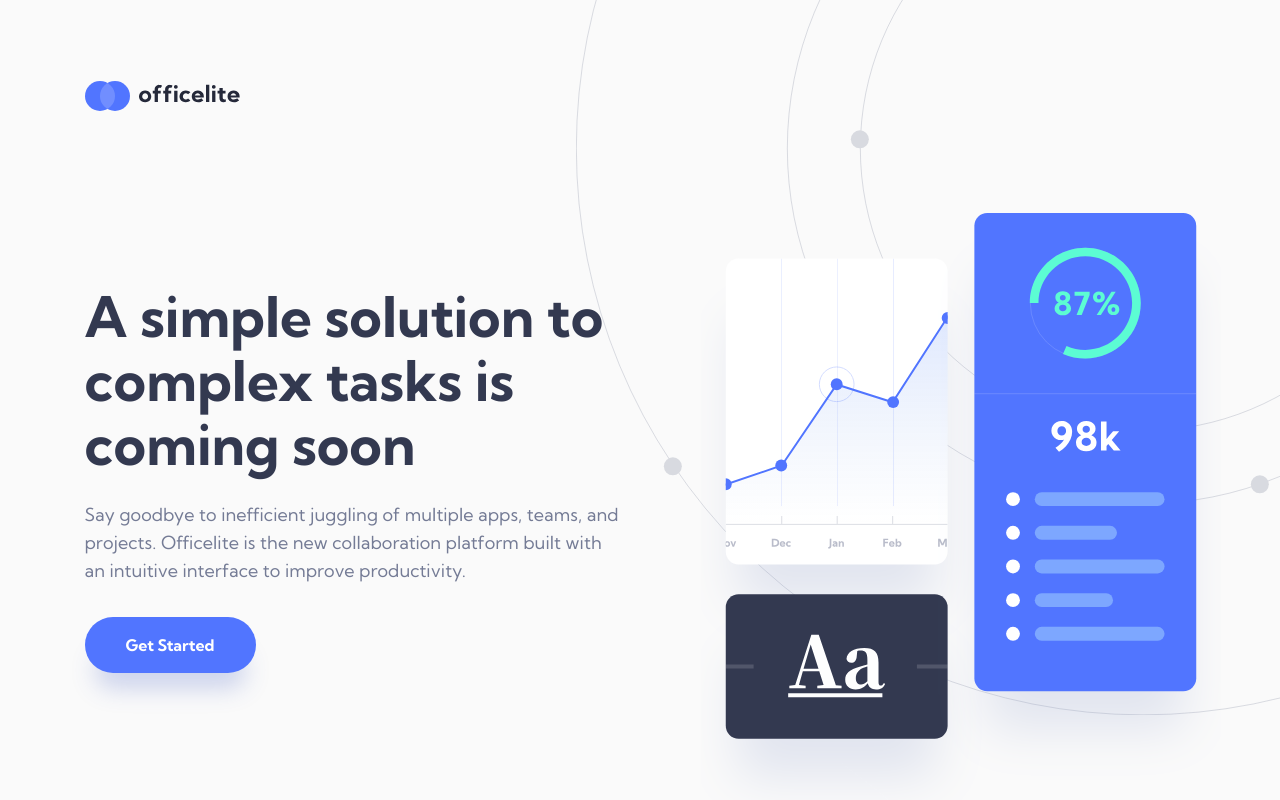
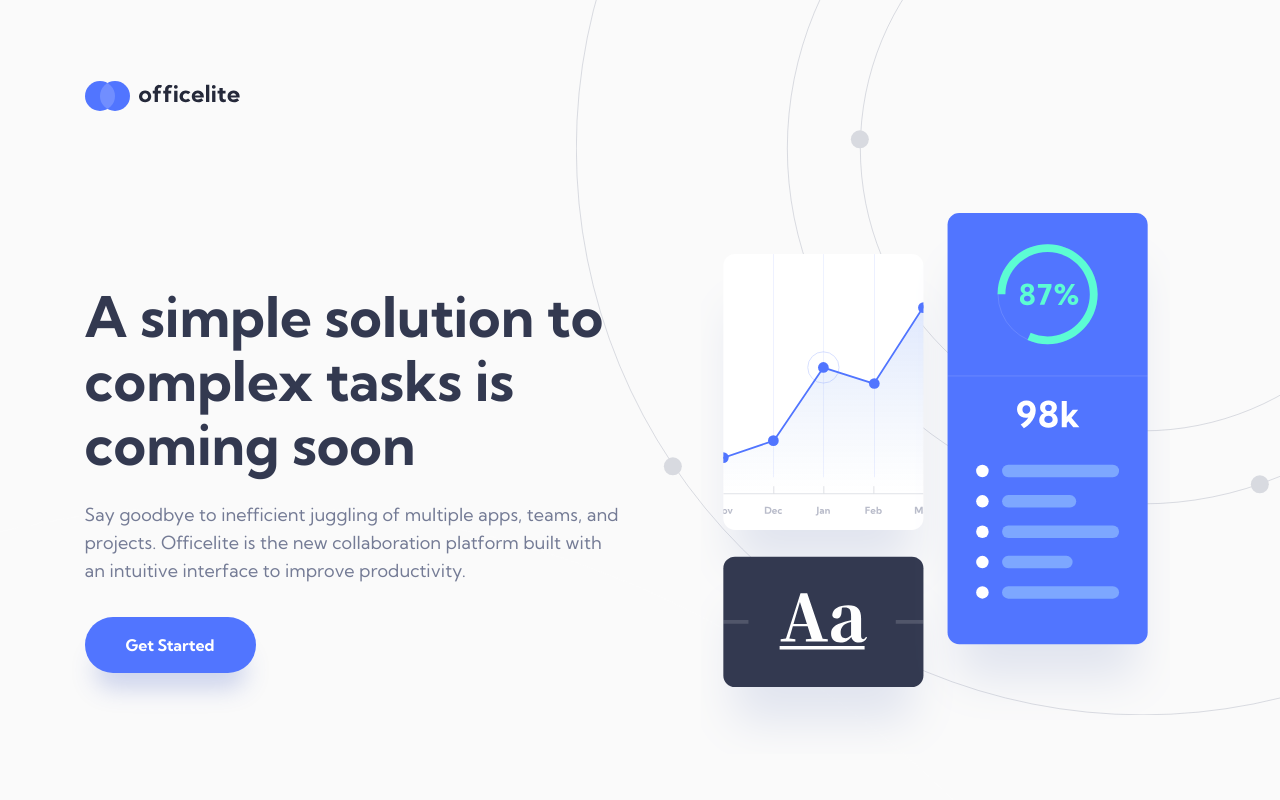
Before and after one commit to zuolizhu/officelite-coming-soon-frontendmentor, a Next.js app: page / in a window 1280 px wide. Shown: the top 800 px of the page. Built offline with nearby package versions, Linux system fonts and the light colour scheme.

Commit message:
fix image width bug

```diff
--- a/styles/pages/_home.scss
+++ b/styles/pages/_home.scss
@@ -64,7 +64,6 @@
     img {
       width: 100%;
       @media (min-width: 1024px) {
-        width: 111%;
         transform: translateX(-2.5rem);
       }
     }
```
